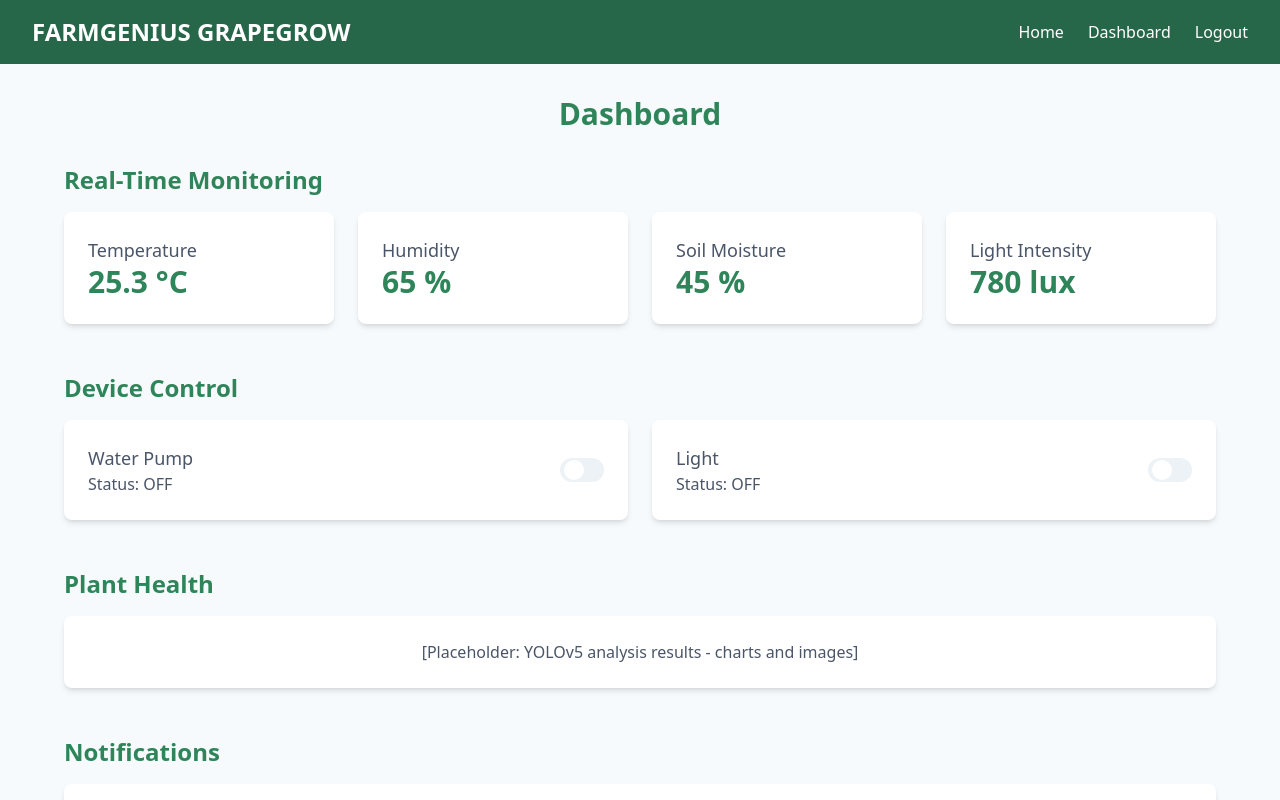
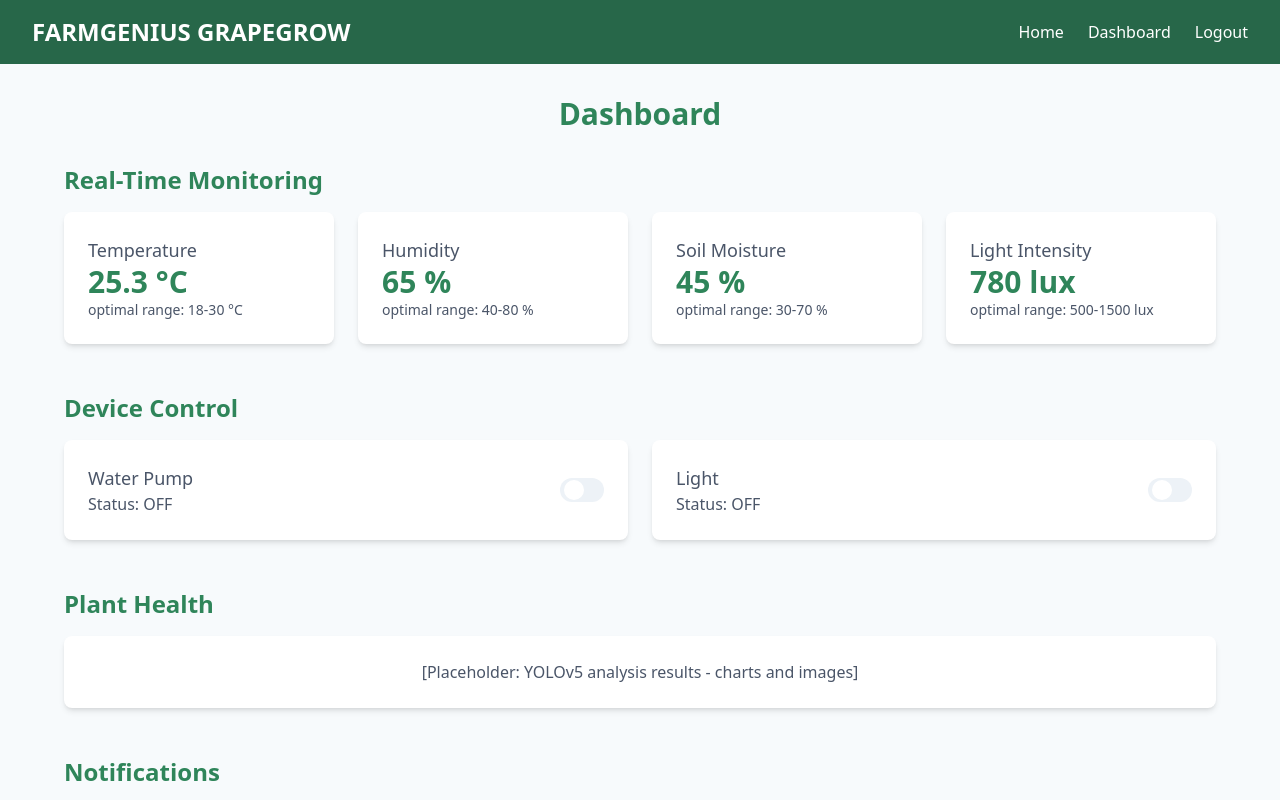
Before and after one commit to Gloxiniaaa/FE, a React (Vite) app: page /dashboard in a window 1280 px wide. Shown: the top 800 px of the page. Built offline with nearby package versions, Linux system fonts and the light colour scheme.

Commit message:
optimal range for each real-time data

```diff
--- a/src/pages/Dashboard.jsx
+++ b/src/pages/Dashboard.jsx
@@ -60,12 +60,20 @@ const Dashboard = () => {
               <p className="text-3xl font-bold text-farmGreen-700">
                 {sensorData.temperature} °C
               </p>
+              <div className="text-sm font-medium text-farmGray-600">
+                optimal range: 18-30 °C
+              </div>
             </div>
             <div className="bg-white p-6 rounded-lg shadow-md">
-              <h3 className="text-lg font-medium text-farmGray-600">Humidity</h3>
+              <h3 className="text-lg font-medium text-farmGray-600">
+                Humidity
+              </h3>
               <p className="text-3xl font-bold text-farmGreen-700">
                 {sensorData.humidity} %
               </p>
+              <div className="text-sm font-medium text-farmGray-600">
+                optimal range: 40-80 %
+              </div>
             </div>
             <div className="bg-white p-6 rounded-lg shadow-md">
               <h3 className="text-lg font-medium text-farmGray-600">
@@ -74,6 +82,9 @@ const Dashboard = () => {
               <p className="text-3xl font-bold text-farmGreen-700">
                 {sensorData.soilMoisture} %
               </p>
+              <div className="text-sm font-medium text-farmGray-600">
+                optimal range: 30-70 %
+              </div>
             </div>
             <div className="bg-white p-6 rounded-lg shadow-md">
               <h3 className="text-lg font-medium text-farmGray-600">
@@ -82,6 +93,9 @@ const Dashboard = () => {
               <p className="text-3xl font-bold text-farmGreen-700">
                 {sensorData.light} lux
               </p>
+              <div className="text-sm font-medium text-farmGray-600">
+                optimal range: 500-1500 lux
+              </div>
             </div>
           </div>
         </section>
```
